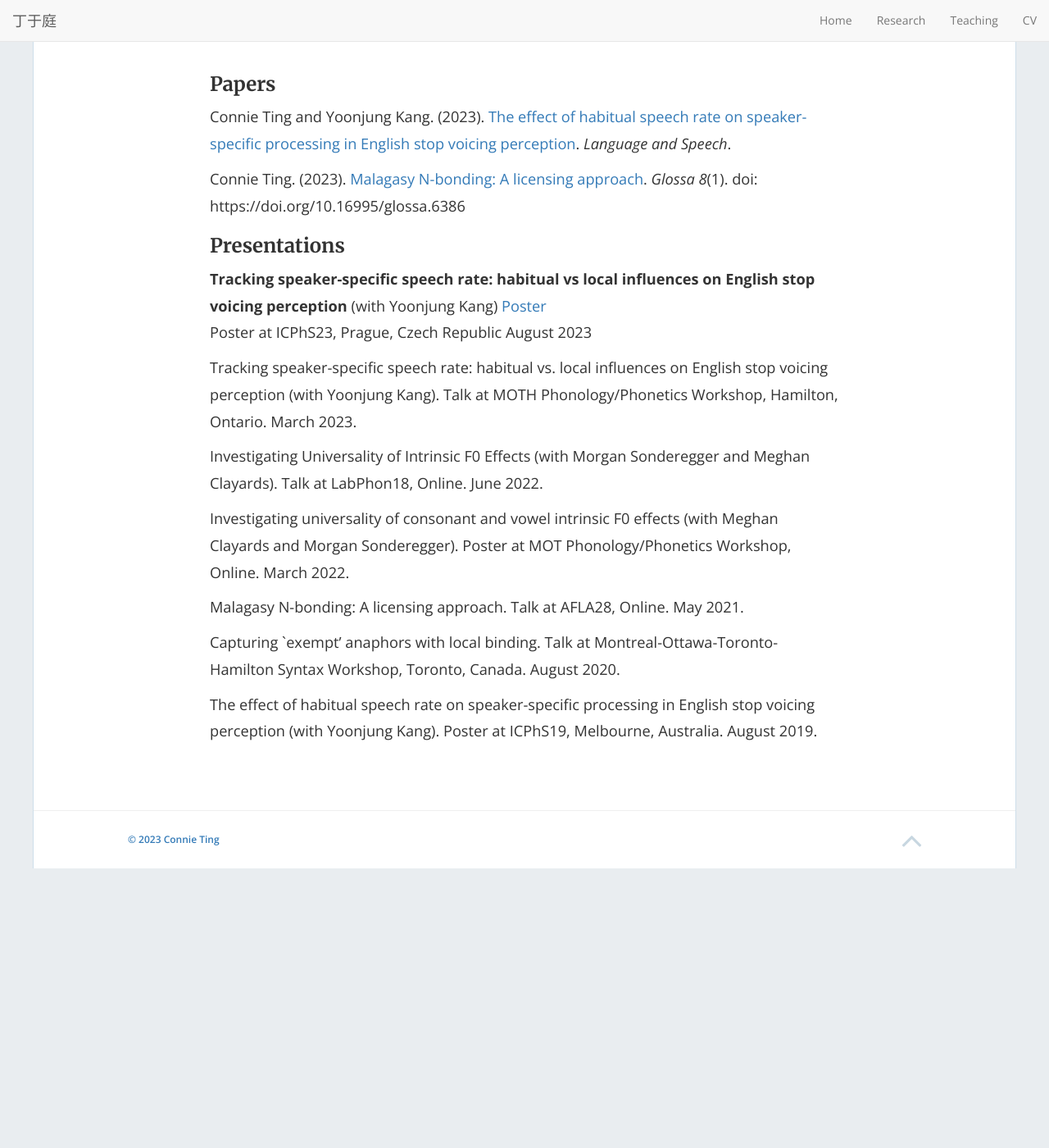
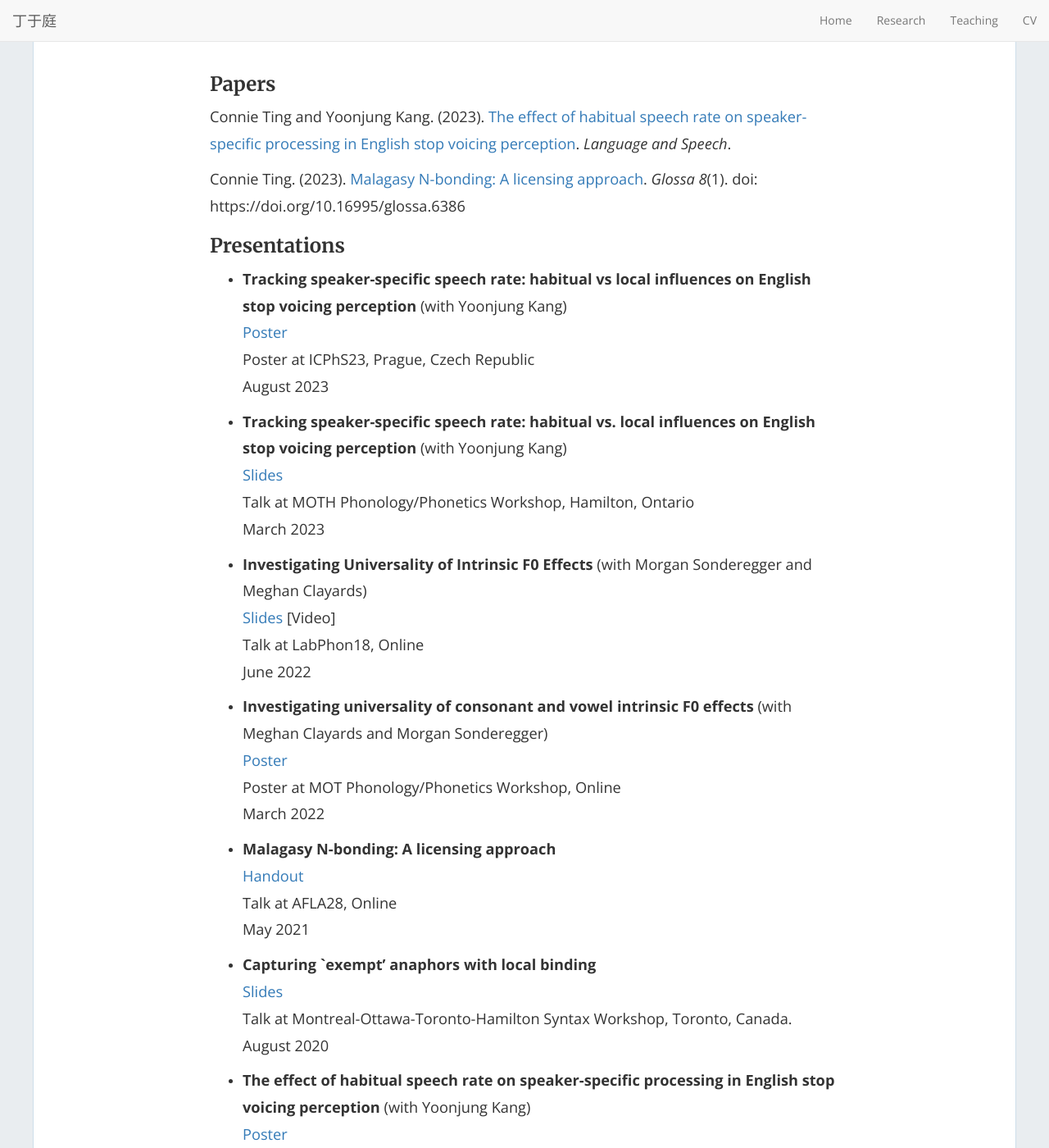
Before and after one commit to connieting/connieting.github.io, a Jekyll site: the page built from research.md, in a window 1280 px wide and 1400 px high. Shown: the whole window at 82% size. Built offline with Jekyll 4.4.1, drawn with Linux system fonts in a browser that asks for light colours; nearby versions of some CDN libraries; some of the changed text lies outside the part shown.

Commit message:
Update research.md
reformatted presentation entries

```diff
--- a/research.md
+++ b/research.md
@@ -13,19 +13,37 @@ Connie Ting. (2023). [Malagasy N-bonding: A licensing approach](https://www.glos
 
 ### Presentations
 
-**Tracking speaker-specific speech rate: habitual vs local influences on English stop voicing perception** (with Yoonjung Kang)
+- **Tracking speaker-specific speech rate: habitual vs local influences on English stop voicing perception** (with Yoonjung Kang) \
   [Poster](/imgs/guava.jpeg) \
-  Poster at ICPhS23, Prague, Czech Republic
+  Poster at ICPhS23, Prague, Czech Republic \
   August 2023
 
-Tracking speaker-specific speech rate: habitual vs. local influences on English stop voicing perception (with Yoonjung Kang). Talk at MOTH Phonology/Phonetics Workshop, Hamilton, Ontario. March 2023.
+- **Tracking speaker-specific speech rate: habitual vs. local influences on English stop voicing perception** (with Yoonjung Kang) \
+  [Slides](/imgs/guava.jpeg) \
+  Talk at MOTH Phonology/Phonetics Workshop, Hamilton, Ontario \
+  March 2023
 
-Investigating Universality of Intrinsic F0 Effects (with Morgan Sonderegger and Meghan Clayards). Talk at LabPhon18, Online. June 2022.
+- **Investigating Universality of Intrinsic F0 Effects** (with Morgan Sonderegger and Meghan Clayards) \
+  [Slides](/imgs/guava.jpeg) [Video] \
+  Talk at LabPhon18, Online \
+  June 2022
 
-Investigating universality of consonant and vowel intrinsic F0 effects (with Meghan Clayards and Morgan Sonderegger). Poster at MOT Phonology/Phonetics Workshop, Online. March 2022.
+- **Investigating universality of consonant and vowel intrinsic F0 effects** (with Meghan Clayards and Morgan Sonderegger) \
+  [Poster](/imgs/guava.jpeg) \
+  Poster at MOT Phonology/Phonetics Workshop, Online \
+  March 2022
 
-Malagasy N-bonding: A licensing approach. Talk at AFLA28, Online. May 2021.
+- **Malagasy N-bonding: A licensing approach** \
+  [Handout](/imgs/guava.jpeg) \
+  Talk at AFLA28, Online \
+  May 2021
 
-Capturing `exempt' anaphors with local binding. Talk at Montreal-Ottawa-Toronto-Hamilton Syntax Workshop, Toronto, Canada. August 2020.
+- **Capturing `exempt' anaphors with local binding** \
+  [Slides](/imgs/guava.jpeg) \
+  Talk at Montreal-Ottawa-Toronto-Hamilton Syntax Workshop, Toronto, Canada. \
+  August 2020
 
-The effect of habitual speech rate on speaker-specific processing in English stop voicing perception (with Yoonjung Kang). Poster at ICPhS19, Melbourne, Australia. August 2019.
+- **The effect of habitual speech rate on speaker-specific processing in English stop voicing perception** (with Yoonjung Kang) \
+  [Poster](/imgs/guava.jpeg) \
+  Poster at ICPhS19, Melbourne, Australia
+  August 2019
```
